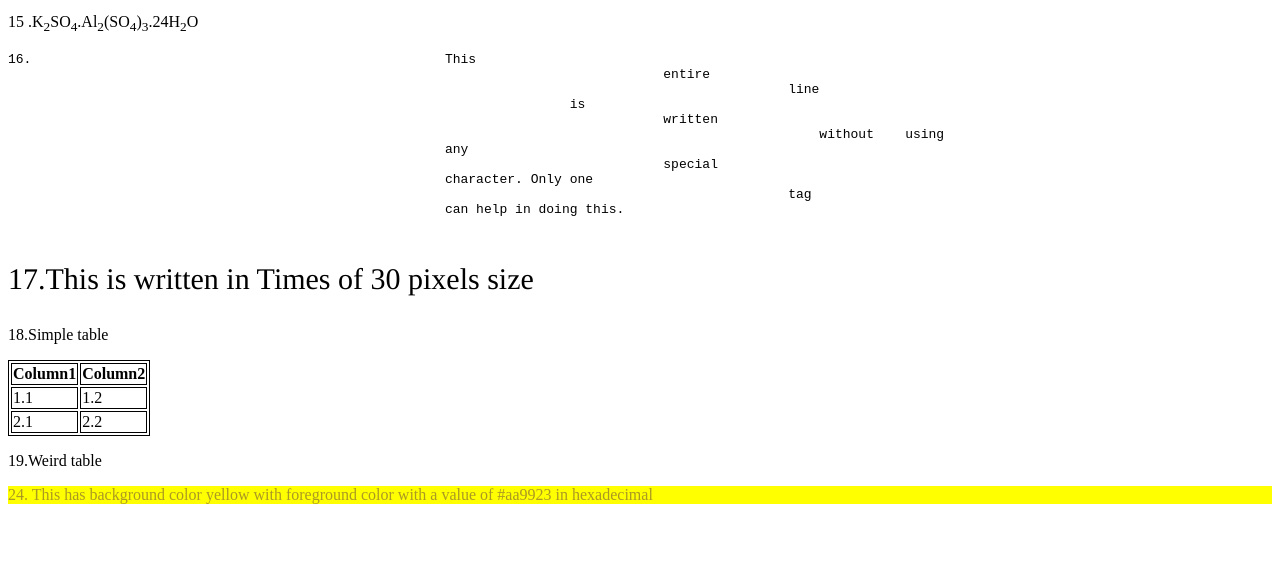
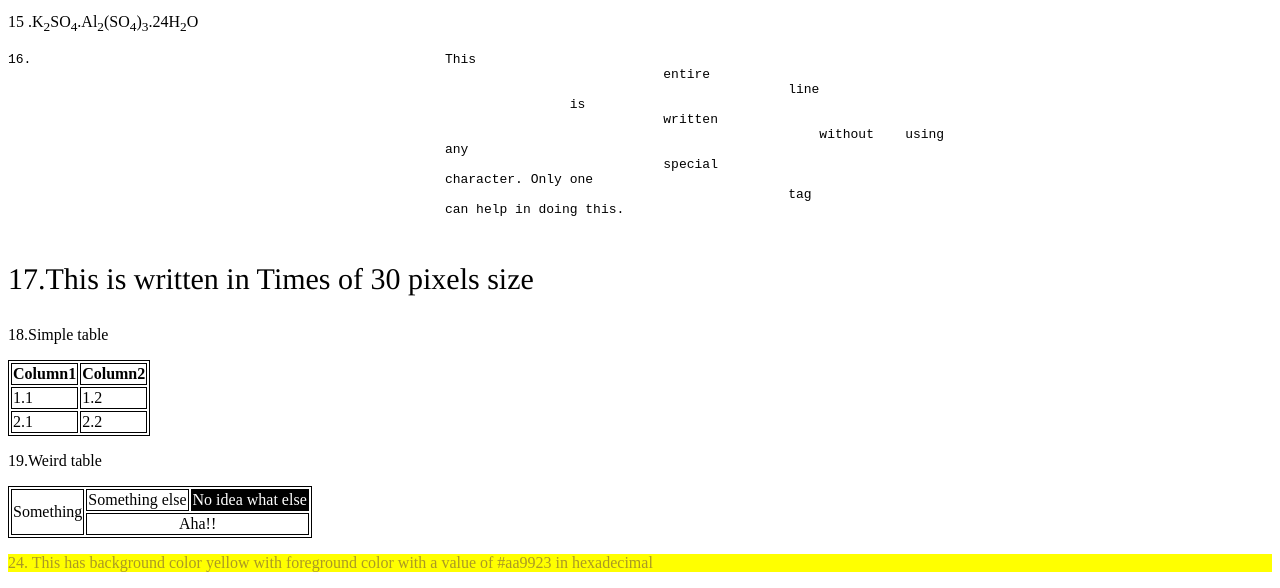
Before and after one commit to lezirtin/ISS_LAB_3, a plain HTML site: page index.html in a window 1280 px wide. Shown: the part 862-1450 px from the top of the page. Before the commit the page ends 1382 px from the top, so only its background shows below. Drawn offline with Linux system fonts and the light colour scheme.

Commit message:
Update index.html

```diff
--- a/index.html
+++ b/index.html
@@ -1,3 +1,4 @@
+<!-- https://github.com/lezirtin/ISS_LAB_3 -->
 <!DOCTYPE HTML>
 <style>
 table, th, td {
@@ -115,6 +116,17 @@ span {
     	</tr>
     </table>
 	<p>19.Weird table</p>
+	<table>
+
+    	<tr>
+    		<td rowspan="2">Something</td>
+    		<td>Something else</td>
+    		<td style="background-color:black; color: white;">No idea what else</td>
+    	</tr>
+    	<tr>
+    		<td colspan="2", align="center">Aha!!</td>
+    	</tr>
+    </table>
 
 
 	<p style="background-color:yellow;"><span>24. This has background color yellow with foreground color with a value of #aa9923 in hexadecimal</span>
```
